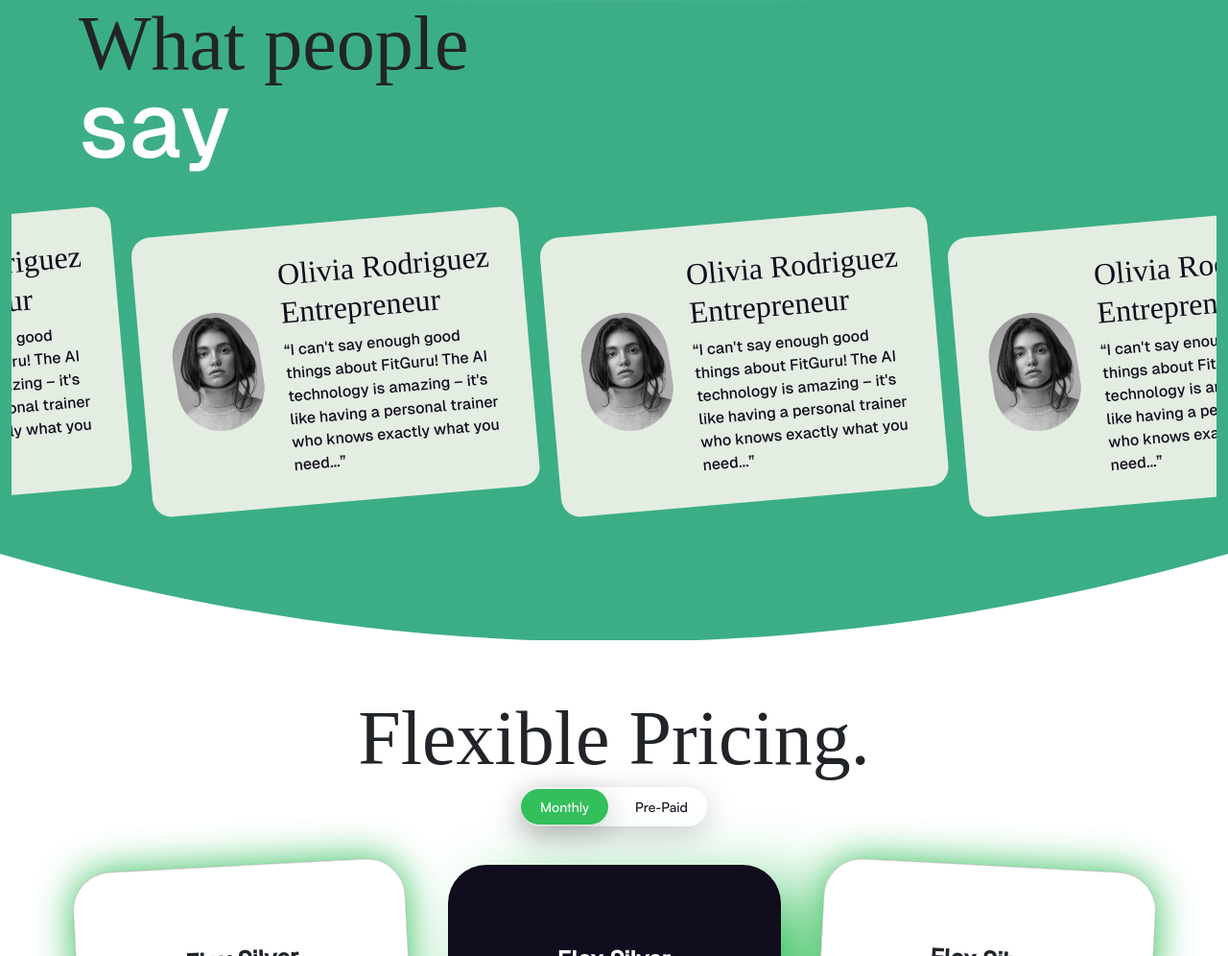
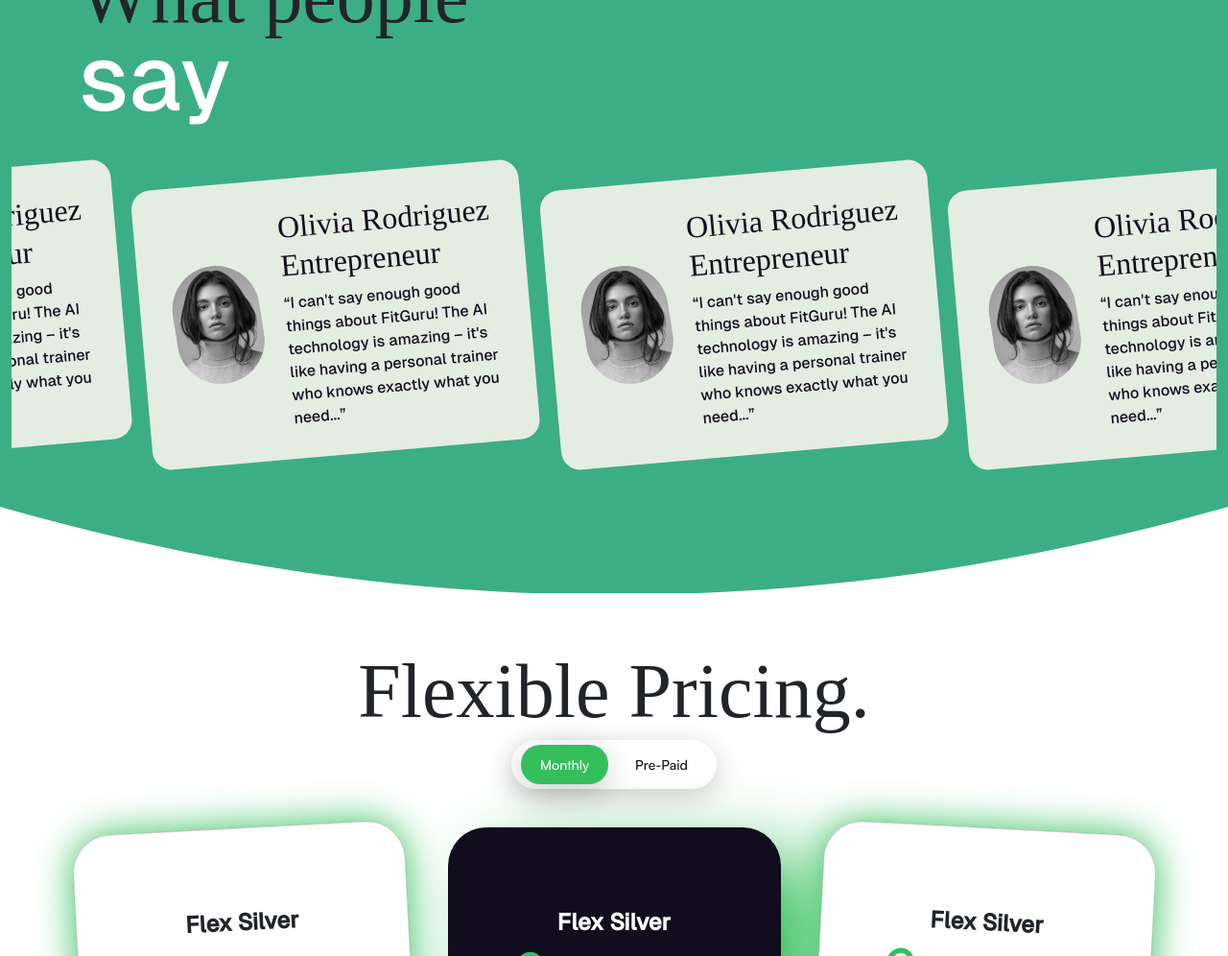
Before and after one commit to mazammustafa/Healthly, a plain HTML site: page index.html in a window 1280 px wide. Shown: the part 3535-4531 px from the top of the page at 96% size. Drawn offline with nearby package versions, Linux system fonts and the light colour scheme; files whose address does not match are found by name; a web font is replaced by a local one.

Commit message:
Healthly site completed

```diff
--- a/index.html
+++ b/index.html
@@ -30,7 +30,7 @@
                     <div class="logo"><img src="./images/logo.png" alt=""></div>
                     <nav class="main-nav">
                         <ul class="nav-menu">
-                            <li><a href="#" class="nav-items">Home</a></li>
+                            <li class="active"><a href="#" class="nav-items">Home</a></li>
                             <li><a href="#features" class="nav-items">Features</a></li>
                             <li><a href="#it-work" class="nav-items">How It Works</a></li>
                             <li><a href="#testimonials" class="nav-items">Testimonials</a></li>
@@ -147,7 +147,7 @@
         <div class="container">
             <h1 class="heading">Unique <span>Content</span></h1>
             <ul class="uni-nav-menu nav nav-pills">
-                <li><a href="#1a" class="uni-nav-items active" data-toggle="tab">Home</a></li>
+                <li class="active"><a href="#1a" class="uni-nav-items" data-toggle="tab">Home</a></li>
                 <li><a href="#2a" class="uni-nav-items" data-toggle="tab">Fitness Challenges</a></li>
                 <li><a href="#3a" class="uni-nav-items" data-toggle="tab">Mindfulness Exercise</a></li>
                 <li><a href="#4a" class="uni-nav-items" data-toggle="tab">Workout Plans</a></li>
@@ -695,7 +695,7 @@
         <div class="container">
             <h1 class="heading">Flexible Pricing.</h1>
             <ul class="uni-nav-menu nav nav-pills">
-                <li><a href="#8a" class="uni-nav-items active" data-toggle="tab">Monthly</a></li>
+                <li class="active"><a href="#8a" class="uni-nav-items" data-toggle="tab">Monthly</a></li>
                 <li><a href="#9a" class="uni-nav-items " data-toggle="tab">Pre-Paid</a></li>
             </ul>
             <div class="tab-content clearfix">
--- a/style.css
+++ b/style.css
@@ -139,6 +139,10 @@ img {
     text-decoration: none;
 }
 
+/* .header .header-items .main-nav .nav-menu li.active {
+    background: #B7B4B8;
+} */
+
 .header .header-items .main-nav .nav-menu li .nav-items {
     text-decoration: none;
     font-size: 14px;
@@ -228,7 +232,7 @@ img {
     justify-content: center;
     gap: 8px;
     flex-wrap: wrap;
-    padding: 25px 220px;
+    padding: 25px;
 }
 
 .unique-content .uni-nav-menu li {
@@ -390,27 +394,14 @@ img {
     box-shadow: rgba(0, 0, 0, 0.2) 0px 8px 32px 0px;
     width: fit-content;
     margin: auto;
-    border-radius: 20px;
+    border-radius: 40px;
+    padding: 5px 10px;
 }
 
 .flexible-pricing .uni-nav-menu li {
     list-style: none;
     line-height: 125%;
     padding: 10px 0px;
-}
-
-.flexible-pricing .uni-nav-menu li .active {
-    list-style: none;
-    text-decoration: none;
-    padding: 5px 20px;
-    background: var(--secondary-color);
-    outline: none;
-    border: none;
-    border-radius: 20px;
-    box-shadow: rgba(0, 0, 0, 0.2) 0px 8px 32px 0px;
-    font-size: 14px;
-    font-family: satoshi;
-    color: rgb(255, 255, 255) !important;
 }
 
 .flexible-pricing .uni-nav-menu li .uni-nav-items {
@@ -423,6 +414,22 @@ img {
     color: var(--primary-color);
     font-size: 14px;
     font-family: satoshi;
+}
+
+.uni-nav-menu li.active {
+    list-style: none;
+    text-decoration: none;
+    background: var(--secondary-color);
+    outline: none;
+    border: none;
+    border-radius: 20px;
+    box-shadow: rgba(0, 0, 0, 0.2) 0px 8px 32px 0px;
+    font-family: satoshi;
+    color: rgb(255, 255, 255) !important;
+}
+
+.uni-nav-menu li.active a {
+    color: #fff !important;
 }
 
 .flexible-pricing .pricing-cards {
```
